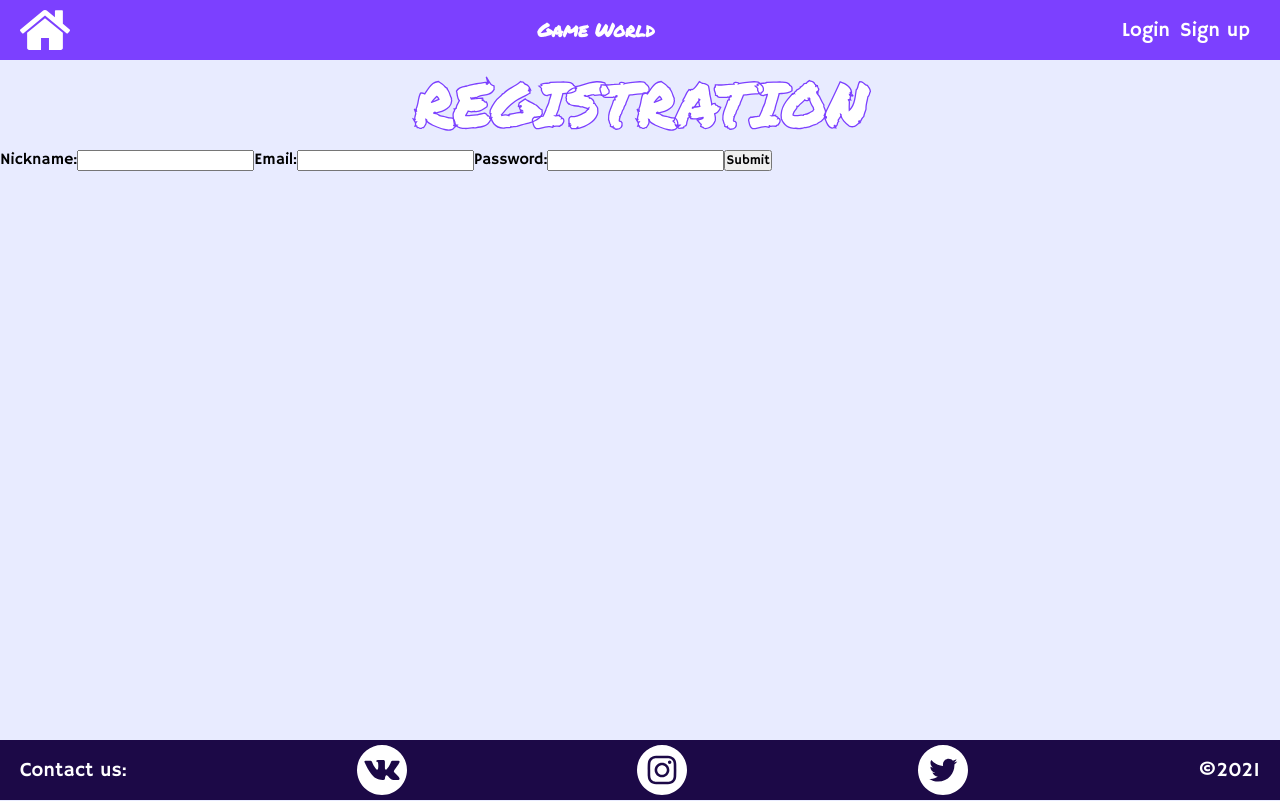
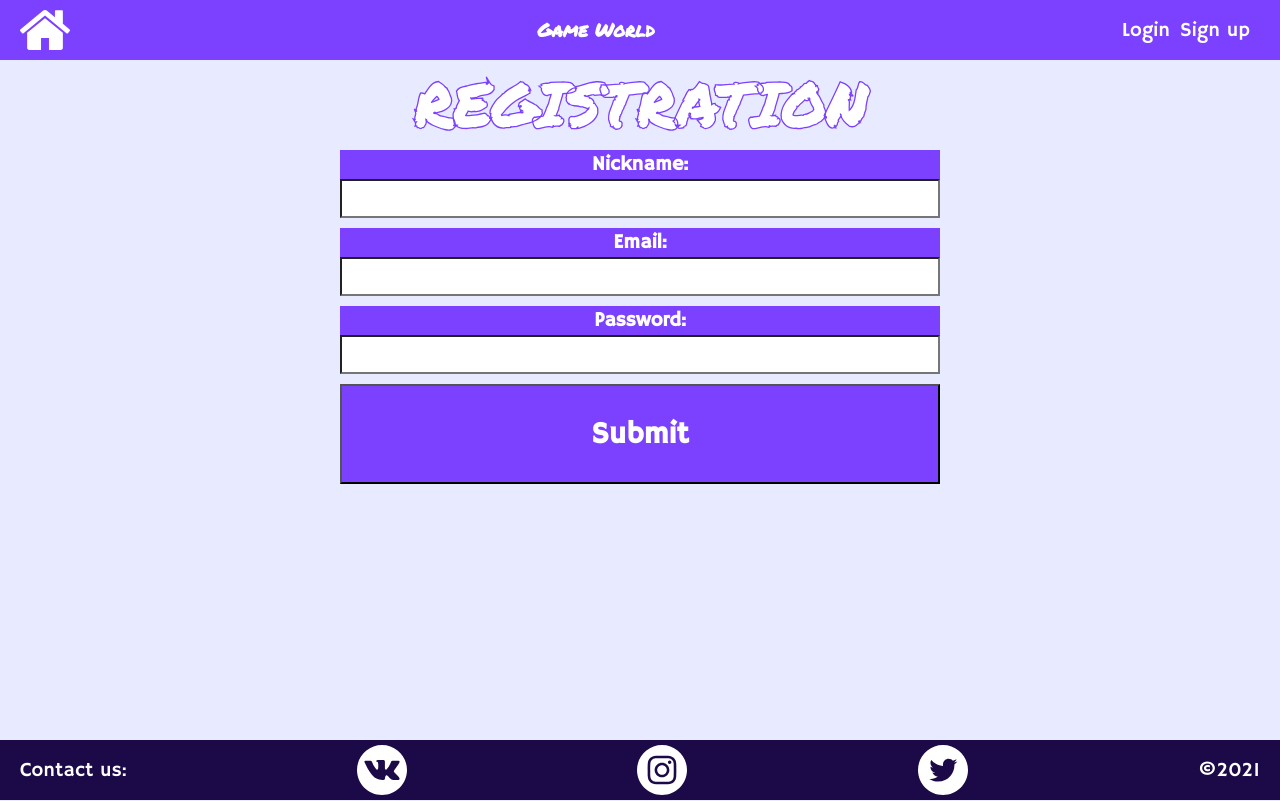
Before and after one commit to Falxns/Game-World, a React (Create React App) app in the folder client/: page /registration in a window 1280 px wide. Built offline with nearby package versions, Linux system fonts and the light colour scheme.

Commit message:
feat: add styles to login and registration pages

```diff
--- a/client/src/pages/Login/login.css
+++ b/client/src/pages/Login/login.css
@@ -0,0 +1,32 @@
+.login-container {
+  margin: 0 auto;
+  width: 600px;
+  display: flex;
+  flex-direction: column;
+}
+
+.container__label {
+  background-color: #7c40ff;
+  font-size: 20px;
+  font-weight: bold;
+  padding: 2px 5px;
+  width: 100%;
+  color: #fff;
+  text-align: center;
+}
+
+.container__input {
+  font-size: 20px;
+  padding: 5px 5px;
+  margin-bottom: 10px;
+  width: 100%;
+  background-color: #fff;
+}
+
+.container__button {
+  font-size: 30px;
+  font-weight: bold;
+  height: 100px;
+  background-color: #7c40ff;
+  color: #fff;
+}
--- a/client/src/pages/Login/login.jsx
+++ b/client/src/pages/Login/login.jsx
@@ -1,6 +1,7 @@
 import React, { Component } from "react";
 import { Redirect } from "react-router";
 import { userContext } from "../../context/user.context";
+import "./login.css";
 
 class Login extends Component {
   state = { email: "", password: "", isRedirected: false };
@@ -48,23 +49,32 @@ class Login extends Component {
       <>
         <h1 className="head-line">Login</h1>
         <div className="login-container">
-          <label htmlFor="">Email:</label>
+          <label className="container__label" htmlFor="email">
+            Email:
+          </label>
           <input
+            className="container__input"
             type="email"
-            name=""
-            id=""
+            id="email"
             value={this.state.email}
             onChange={this.handleEmailChange}
           />
-          <label htmlFor="">Password:</label>
+          <label className="container__label" htmlFor="password">
+            Password:
+          </label>
           <input
+            className="container__input"
             type="password"
-            name=""
-            id=""
+            id="password"
             value={this.state.password}
             onChange={this.handlePasswordChange}
           />
-          <button onClick={this.handleButtonClick}>Sign in</button>
+          <button
+            className="container__button"
+            onClick={this.handleButtonClick}
+          >
+            Sign in
+          </button>
         </div>
         {this.redirectToHome()}
       </>
--- a/client/src/pages/Registration/registration.css
+++ b/client/src/pages/Registration/registration.css
@@ -0,0 +1,6 @@
+.registration-container {
+  margin: 0 auto;
+  width: 600px;
+  display: flex;
+  flex-direction: column;
+}
--- a/client/src/pages/Registration/registration.jsx
+++ b/client/src/pages/Registration/registration.jsx
@@ -1,6 +1,7 @@
 import React, { Component } from "react";
 import { Redirect } from "react-router";
 import { userContext } from "../../context/user.context";
+import "./registration.css";
 
 class Registration extends Component {
   state = {
@@ -58,31 +59,42 @@ class Registration extends Component {
       <>
         <h1 className="head-line">Registration</h1>
         <div className="registration-container">
-          <label htmlFor="">Nickname:</label>
+          <label className="container__label" htmlFor="nickname">
+            Nickname:
+          </label>
           <input
+            className="container__input"
             type="text"
-            name=""
-            id=""
+            id="nickname"
             value={this.state.nickname}
             onChange={this.handleNicknameChange}
           />
-          <label htmlFor="">Email:</label>
+          <label className="container__label" htmlFor="email">
+            Email:
+          </label>
           <input
+            className="container__input"
             type="email"
-            name=""
-            id=""
+            id="email"
             value={this.state.email}
             onChange={this.handleEmailChange}
           />
-          <label htmlFor="">Password:</label>
+          <label className="container__label" htmlFor="password">
+            Password:
+          </label>
           <input
+            className="container__input"
             type="password"
-            name=""
-            id=""
+            id="password"
             value={this.state.password}
             onChange={this.handlePasswordChange}
           />
-          <button onClick={this.handleButtonClick}>Submit</button>
+          <button
+            className="container__button"
+            onClick={this.handleButtonClick}
+          >
+            Submit
+          </button>
         </div>
         {this.redirectToHome()}
       </>
```
